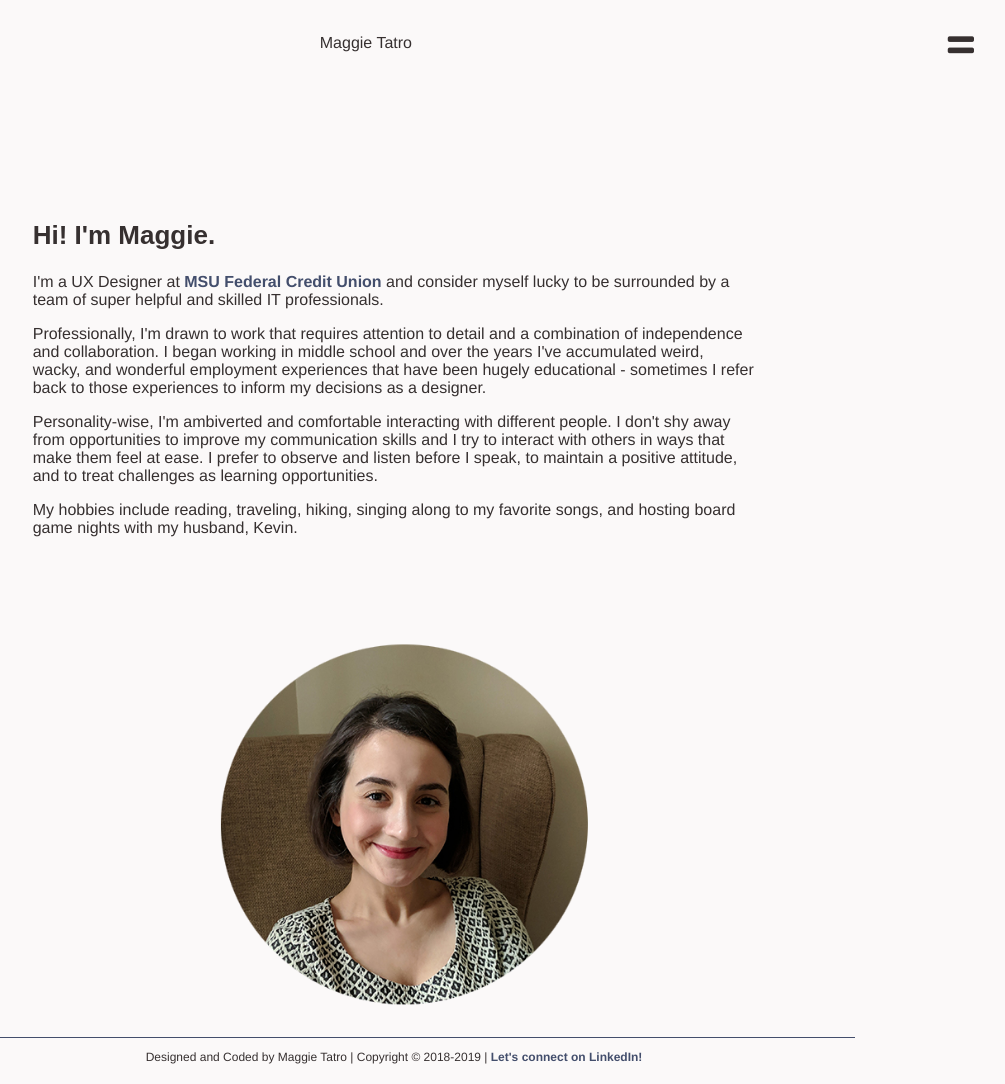
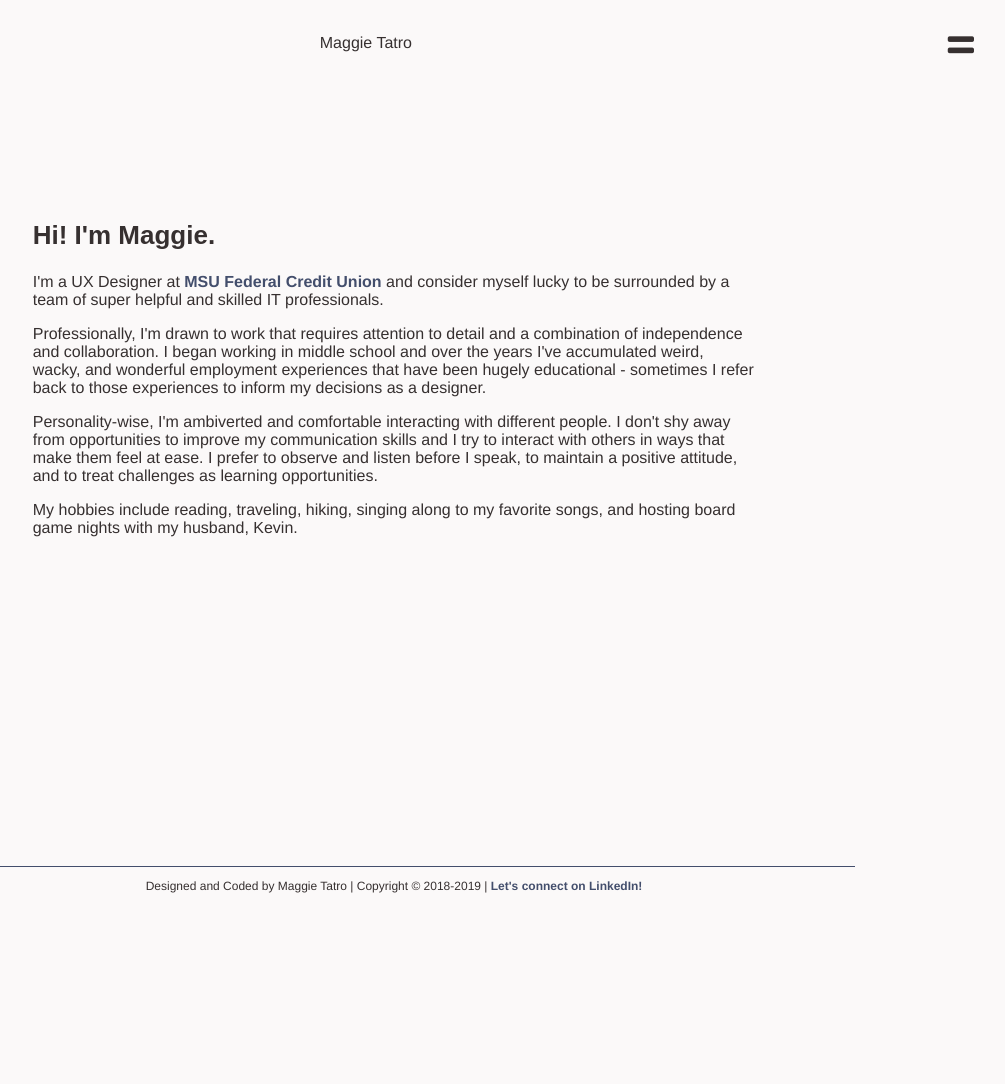
Before and after one commit to maggietatro/website, a plain HTML site: page about.html in a window 1280 px wide. Shown: the whole page, without its empty margins (246-1251 px from the left). After the commit the page ends 913 px from the top, so only its background shows below. Drawn offline with nearby package versions, Linux system fonts and the light colour scheme.

Commit message:
Update about.html

```diff
--- a/about.html
+++ b/about.html
@@ -56,9 +56,6 @@
 
     <p> My hobbies include reading, traveling, hiking, singing along to my favorite songs, and hosting board game nights with my husband, Kevin.</p>
   </div>
-<div class="grid-item-span">
-    <img class="about" src="images/maggie.png" alt="image of maggie tatro"/>
-  </div>
   </div>
 
 
```
